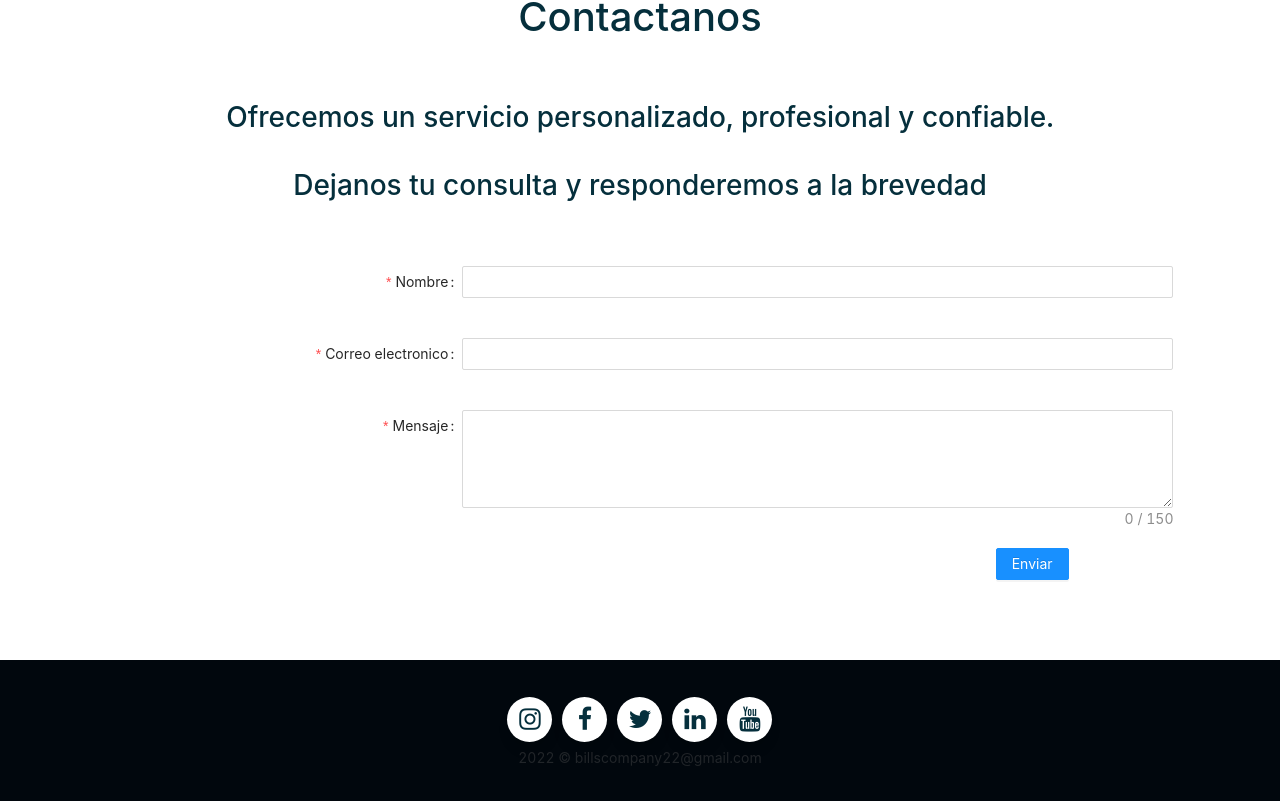
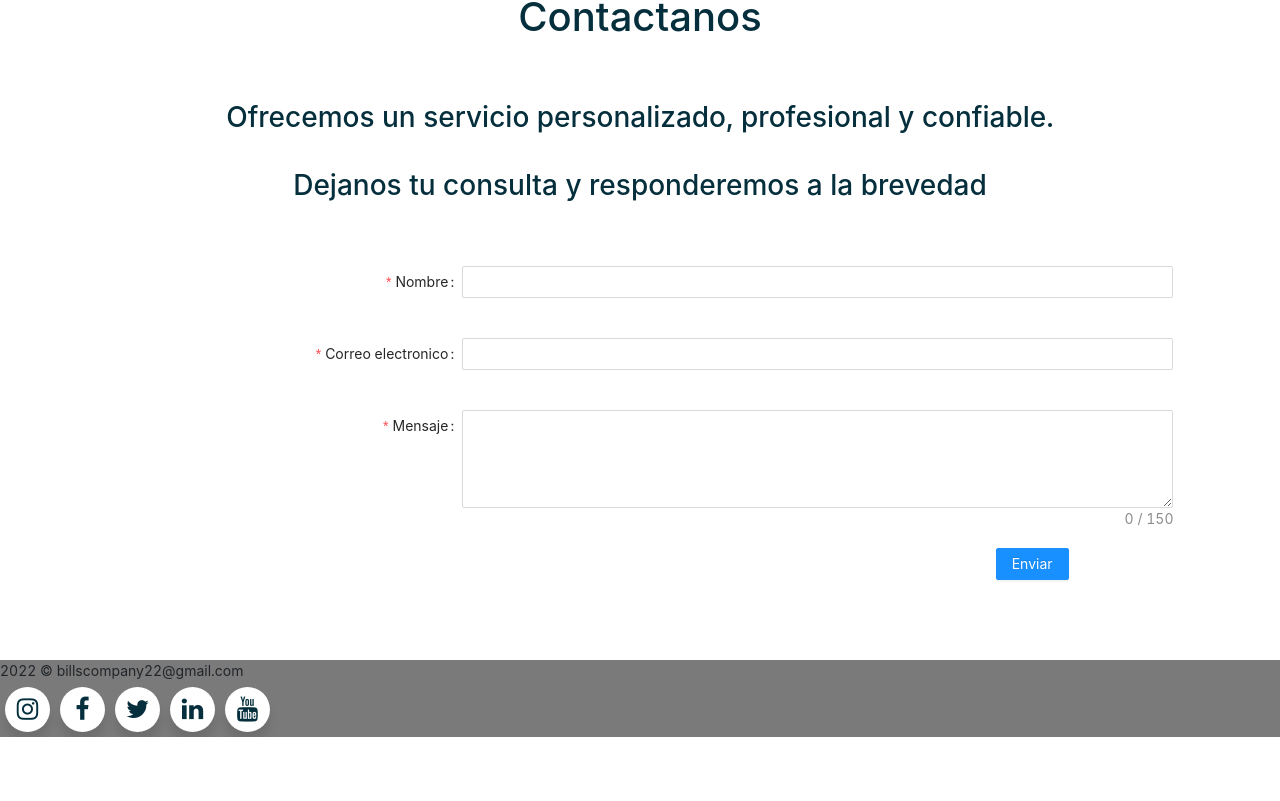
Before and after one commit to LauraOtz/Bills-frontend, a React (Create React App) app: page /login in a window 1280 px wide. Shown: the part 3327-4128 px from the top of the page. After the commit the page ends 4064 px from the top, so only its background shows below. Built offline with nearby package versions, Linux system fonts and the light colour scheme; the HTML template or start-up script is replaced by a standard one; a web font is replaced by a local one.

Commit message:
Correciones Hechas en el Footer!

```diff
--- a/src/pages/login/Footer.css
+++ b/src/pages/login/Footer.css
@@ -1,19 +1,14 @@
-.FooterCol{
+.FooterRow{
 display: flex;
-justify-content: center;
+justify-content: space-between;
 align-items: center;
+align-content: space-between;
 
 }
 
-
 .footer__container{
-
-    background-color: #01070d ;
-    padding: 2rem 0;
-    display: flex;
-
-    justify-content: space-evenly;
-    align-items: center;
+    background-color: #7a7a7a ;
+    padding: 0;
 
 }
 
@@ -29,7 +24,6 @@ align-items: center;
 	border-radius: 50px;
 	transition: all 0.3s ease-in-out;
 	box-shadow: 0 10px 10px rgba(0, 0, 0, 0.1);
-
 
 }
 
--- a/src/pages/login/Footer.jsx
+++ b/src/pages/login/Footer.jsx
@@ -2,14 +2,18 @@ import React from "react";
 import "font-awesome/css/font-awesome.css";
 import "../login/Footer.css";
 import { Col, Row } from "react-bootstrap";
-import { Link, NavLink } from "react-router-dom";
+import { NavLink } from "react-router-dom";
 
 const FooterApp = () => {
   return (
     <>
       <div className="footer__container">
-      <Row className="FooterRow">
-      <Col className="FooterCol col-md-12">
+      <Row className="FooterRow ">
+      <Col className="FooterColMail col-md-12">
+        <a className="text-dark" href="">2022 © billscompany22@gmail.com</a>
+      </Col>
+
+      <Col className="FooterColIcon col-md-12">
 
         <div className="social__media--wrap">
           <div className="button" >
@@ -48,9 +52,7 @@ const FooterApp = () => {
           </div>
         </div>
       </Col>
-      <Col className="FooterCol col-md-12">
-        <a className="text-dark" href="">2022 © billscompany22@gmail.com</a>
-      </Col>
+
       </Row>
       </div>
 
```
